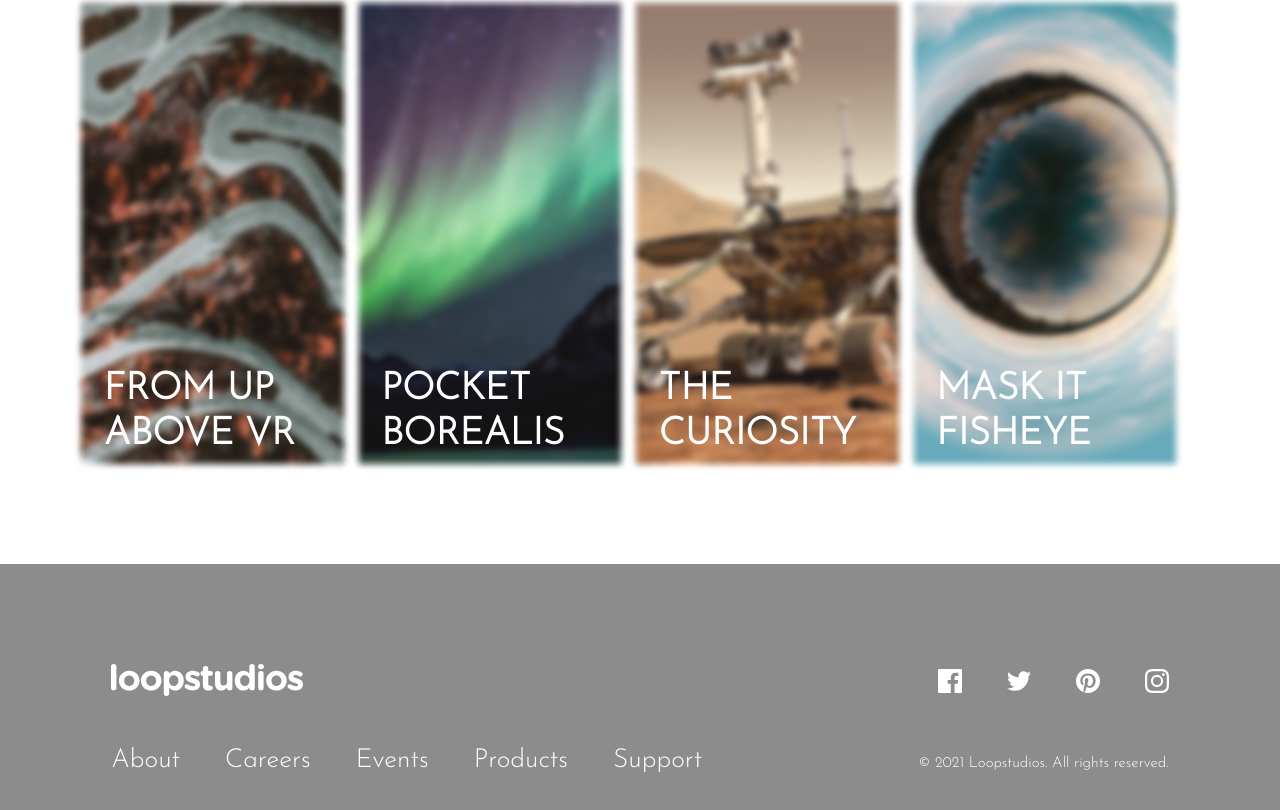
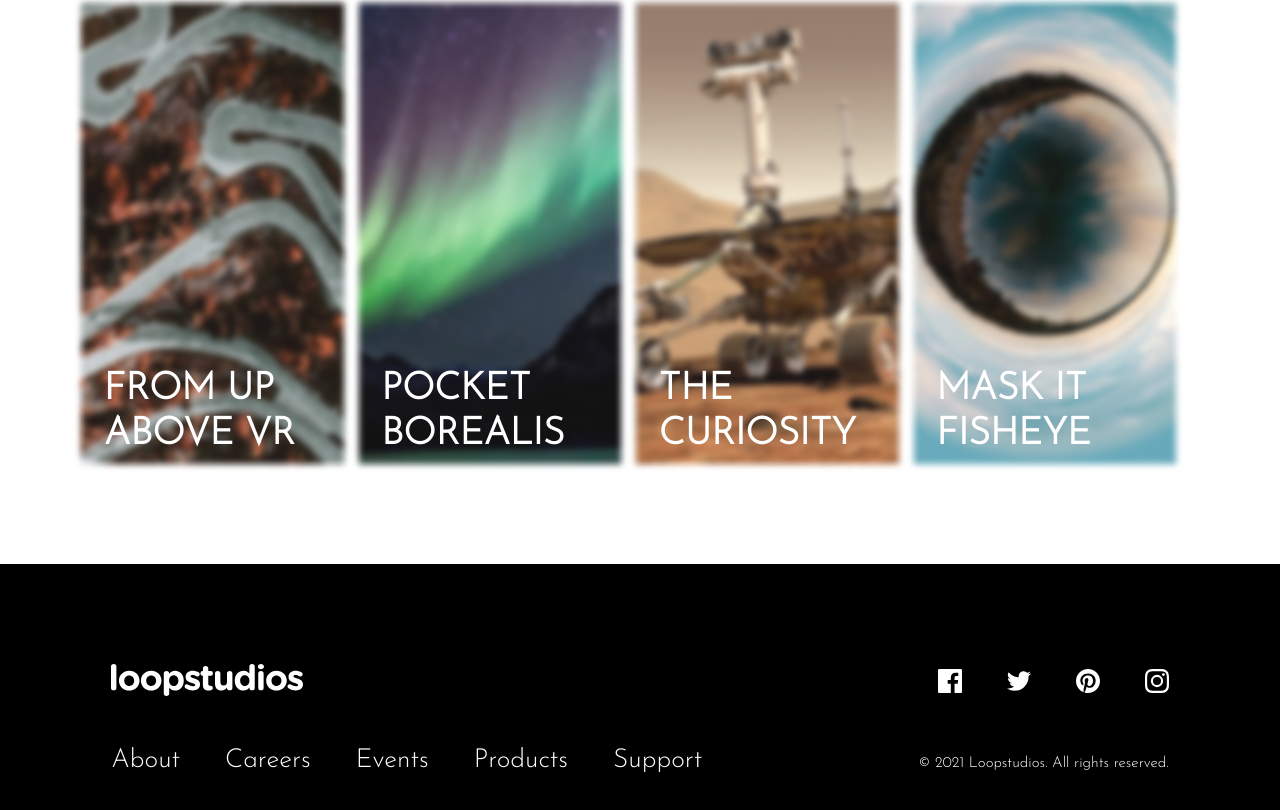
Before and after one commit to scourgeofgods/loopstudios-landing-page-main, a plain HTML site: page index.html in a window 1280 px wide. Shown: the part 1917-2727 px from the top of the page. Drawn offline with nearby package versions, Linux system fonts and the light colour scheme.

Commit message:
footer bg color changed

```diff
--- a/assets/scss/style.scss
+++ b/assets/scss/style.scss
@@ -166,7 +166,7 @@ body {
 }
 .footer {
   padding: 100px;
-  background-color: $dark-gray;
+  background-color: $black;
   color: $white;
 }
 
```
Also changed, not shown: assets/css/style.css.
